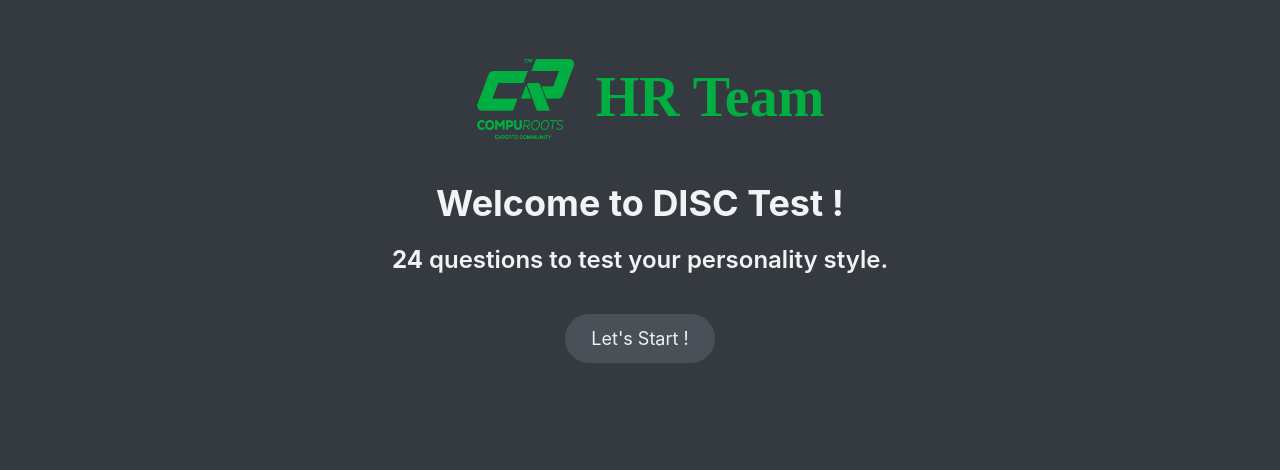
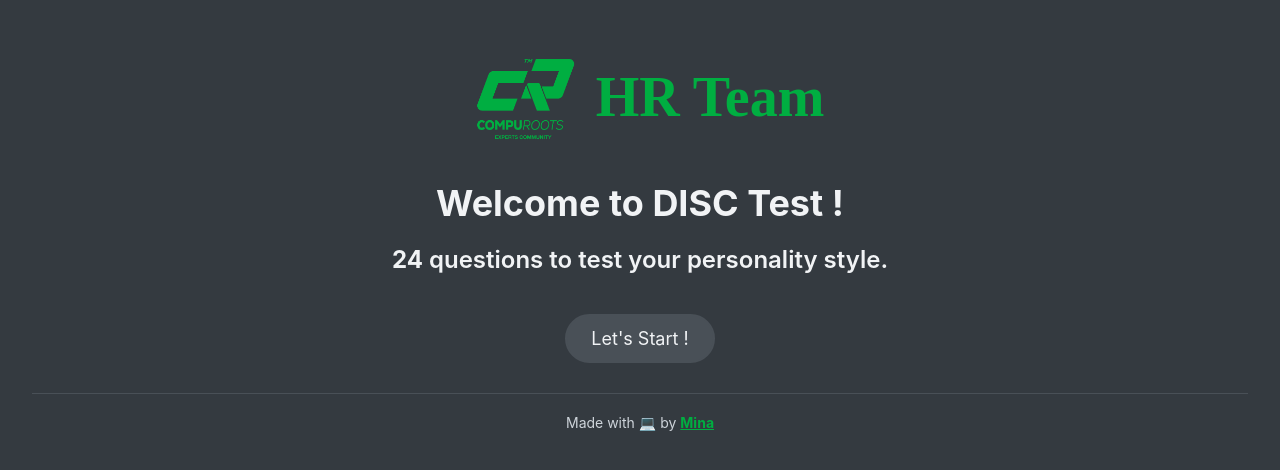
Before and after one commit to MinaRomany53/DISC-Test, a React (Vite) app: page / in a window 1280 px wide. Shown: the top 470 px of the page. Built offline with nearby package versions, Linux system fonts and the light colour scheme; a web font is replaced by a local one.

Commit message:
Add Footer

```diff
--- a/src/App.jsx
+++ b/src/App.jsx
@@ -86,6 +86,7 @@ export default function App() {
         )}
         {state.status === "result" && <ResultScreen leastSymbols={state.leastSymbols} mostSymbols={state.mostSymbols} dispatch={dispatch} />}
       </MainScreen>
+      <Footer />
     </div>
   );
 }
@@ -93,3 +94,14 @@ export default function App() {
 function MainScreen({ children }) {
   return <div className="main">{children}</div>;
 }
+
+
+function Footer() {
+  return (
+    <footer className="app-footer">
+      <p>
+        Made with 💻 by <a href="https://minaromany7.netlify.app/" target="_blank" rel="noopener noreferrer" className="styled-link ">Mina</a>
+      </p>
+    </footer>
+  );
+}
--- a/src/index.css
+++ b/src/index.css
@@ -265,6 +265,29 @@ progress {
 }
 
 
+.app-footer {
+  margin-top: 3rem;
+  padding: 2rem;
+  text-align: center;
+  font-size: 1.4rem;
+  color: var(--color-medium);
+  border-top: 1px solid var(--color-dark);
+  width: 100%;
+}
+.styled-link {
+  color: var(--color-green);
+  text-decoration: underline;
+  font-weight: bold;
+  transition: color 0.3s ease;
+}
+
+.styled-link:hover {
+  text-decoration: none;
+}
+.app-footer p {
+  margin: 0;
+}
+
 /* ===== Responsive Layout Adjustments ===== */
 
 @media (max-width: 1024px) {
```
